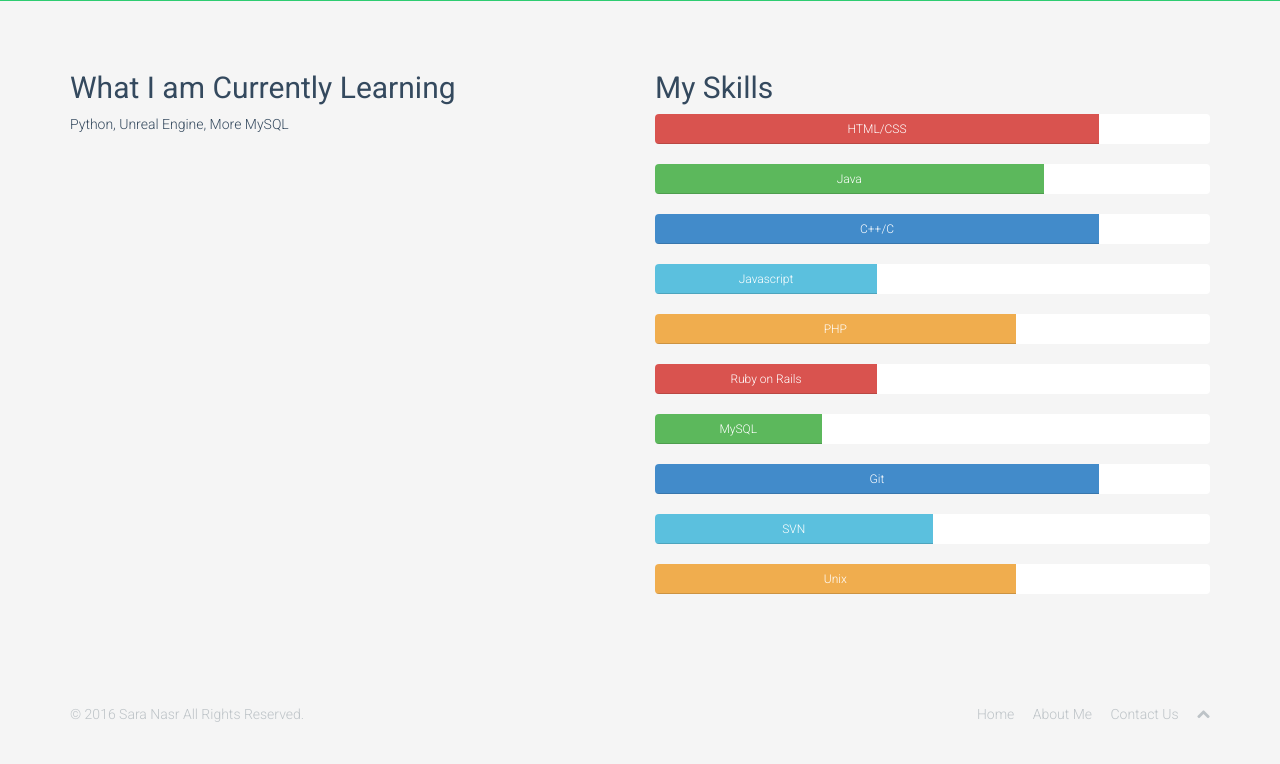
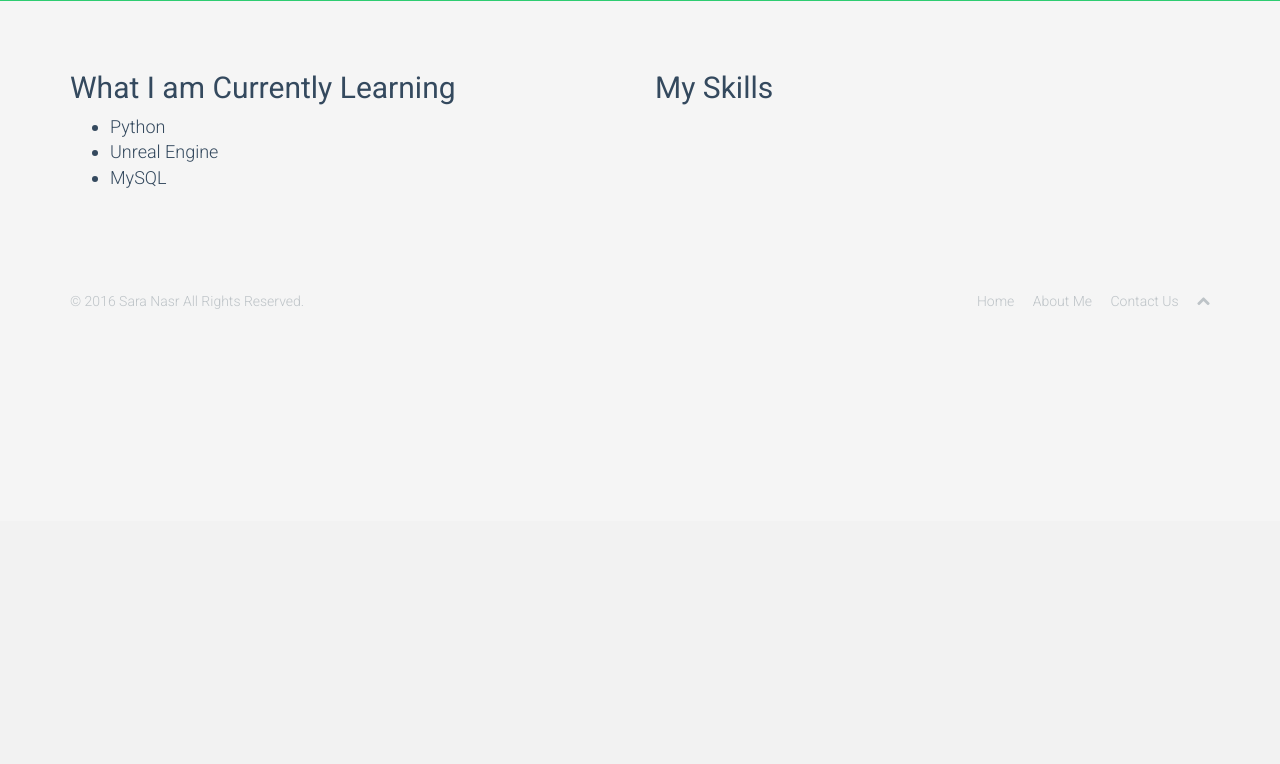
Before and after one commit to sjnasr/Portfolio, a PHP site: the page made by About Me.php in a window 1280 px wide. Shown: the part 279-1043 px from the top of the page. After the commit the page ends 588 px from the top, so only its background shows below. Run offline with PHP 8.4, Linux system fonts and the light colour scheme.

Commit message:
Updated Navbar, updated About me section

```diff
--- a/About Me.php
+++ b/About Me.php
@@ -66,62 +66,16 @@
         <div class="row">
             <div class="col-sm-6">
                 <h2>What I am Currently Learning</h2>
-                <p>Python, Unreal Engine, More MySQL</p>
+                <ul style = "font-size: 18px;">
+                    <li style="color: ">Python</li>
+                    <li>Unreal Engine</li>
+                    <li>MySQL</li>
+                </ul>
             </div><!--/.col-sm-6-->
             <div class="col-sm-6">
                 <h2>My Skills</h2>
                 <div>
-                    <div class="progress">
-                        <div class="progress-bar progress-bar-danger" role="progressbar" aria-valuenow="90" aria-valuemin="0" aria-valuemax="100" style="width: 80%;">
-                            <span>HTML/CSS</span>
-                        </div>
-                    </div>
-                    <div class="progress">
-                        <div class="progress-bar progress-bar-success" role="progressbar" aria-valuenow="70" aria-valuemin="0" aria-valuemax="100" style="width: 70%;">
-                            <span>Java</span>
-                        </div>
-                    </div>
-                    <div class="progress">
-                        <div class="progress-bar" role="progressbar" aria-valuenow="40" aria-valuemin="0" aria-valuemax="100" style="width: 80%;">
-                            <span>C++/C</span>
-                        </div>
-                    </div>
-                    <div class="progress">
-                        <div class="progress-bar progress-bar-info" role="progressbar" aria-valuenow="55" aria-valuemin="0" aria-valuemax="100" style="width: 40%;">
-                            <span>Javascript</span>
-                        </div>
-                    </div>
-                    <div class="progress">
-                        <div class="progress-bar progress-bar-warning" role="progressbar" aria-valuenow="75" aria-valuemin="0" aria-valuemax="100" style="width: 65%;">
-                            <span>PHP</span>
-                        </div>
-                    </div>
-                    <div class="progress">
-                        <div class="progress-bar progress-bar-danger" role="progressbar" aria-valuenow="90" aria-valuemin="0" aria-valuemax="100" style="width: 40%;">
-                            <span>Ruby on Rails</span>
-                        </div>
-                    </div>
-                    <div class="progress">
-                        <div class="progress-bar progress-bar-success" role="progressbar" aria-valuenow="70" aria-valuemin="0" aria-valuemax="100" style="width: 30%;">
-                            <span>MySQL</span>
-                        </div>
-                    </div>
-                    <div class="progress">
-                        <div class="progress-bar" role="progressbar" aria-valuenow="40" aria-valuemin="0" aria-valuemax="100" style="width: 80%;">
-                            <span>Git</span>
-                        </div>
-                    </div>
-                    <div class="progress">
-                        <div class="progress-bar progress-bar-info" role="progressbar" aria-valuenow="55" aria-valuemin="0" aria-valuemax="100" style="width: 50%;">
-                            <span>SVN</span>
-                        </div>
-                    </div>
-                    <div class="progress">
-                        <div class="progress-bar progress-bar-warning" role="progressbar" aria-valuenow="75" aria-valuemin="0" aria-valuemax="100" style="width: 65%;">
-                            <span>Unix</span>
-                        </div>
-                    </div>
-                </div>
+
             </div><!--/.col-sm-6-->
         </div><!--/.row-->
     </section><!--/#about-us-->
--- a/Contact.php
+++ b/Contact.php
@@ -38,9 +38,7 @@
                     <ul class="nav navbar-nav navbar-right">
                         <li><a href="index.php">Home</a></li>
                         <li><a href="About Me.php">About Me</a></li>
-                        <li><a href="Education.php">Education</a></li>
-                        <li><a href="Skills.php">Special Skills</a></li>
-                        <li><a href="Current_Past Projects.php">Current/Past Programming Projects</a></li>
+                        <li ><a href="Current_Past Projects.php">Current/Past Programming Projects</a></li>
                         <li><a href="Other.php">Other Projects</a></li>
                         <li class="active"><a href="Contact.php">Contact</a></li>
                     </ul>
--- a/Current_Past Projects.php
+++ b/Current_Past Projects.php
@@ -38,8 +38,6 @@
                     <ul class="nav navbar-nav navbar-right">
                         <li><a href="index.php">Home</a></li>
                         <li><a href="About Me.php">About Me</a></li>
-                        <li><a href="Education.php">Education</a></li>
-                        <li><a href="Skills.php">Special Skills</a></li>
                         <li class="active"><a href="Current_Past Projects.php">Current/Past Programming Projects</a></li>
                         <li><a href="Other.php">Other Projects</a></li>
                         <li><a href="Contact.php">Contact</a></li>
@@ -48,5 +46,7 @@
             </div>
         </header>
         <!--Navbar ends-->
+
+        <h1>Under Construction</h1>
     </body>
 </html>
--- a/Other.php
+++ b/Other.php
@@ -44,8 +44,6 @@ and open the template in the editor.
                     <ul class="nav navbar-nav navbar-right">
                         <li><a href="index.php">Home</a></li>
                         <li><a href="About Me.php">About Me</a></li>
-                        <li><a href="Education.php">Education</a></li>
-                        <li><a href="Skills.php">Special Skills</a></li>
                         <li><a href="Current_Past Projects.php">Current/Past Programming Projects</a></li>
                         <li class="active"><a href="Other.php">Other Projects</a></li>
                         <li><a href="Contact.php">Contact</a></li>
--- a/nbproject/private/private.xml
+++ b/nbproject/private/private.xml
@@ -2,9 +2,6 @@
 <project-private xmlns="http://www.netbeans.org/ns/project-private/1">
     <editor-bookmarks xmlns="http://www.netbeans.org/ns/editor-bookmarks/2" lastBookmarkId="0"/>
     <open-files xmlns="http://www.netbeans.org/ns/projectui-open-files/2">
-        <group>
-            <file>file:/C:/xampp/htdocs/MyWebsite/index.php</file>
-            <file>file:/C:/xampp/htdocs/MyWebsite/About%20Me.php</file>
-        </group>
+        <group/>
     </open-files>
 </project-private>
```
Also changed, not shown: index.php (+4 -8 lines).
